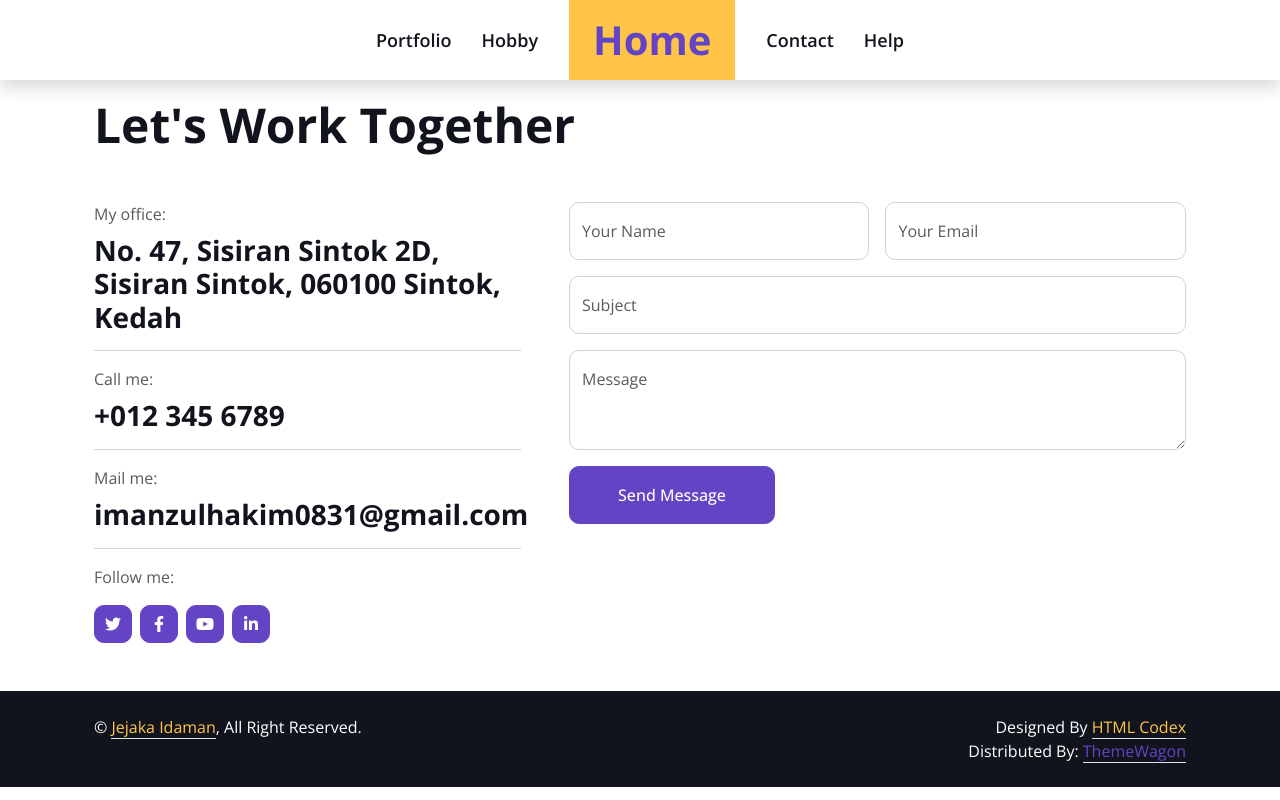
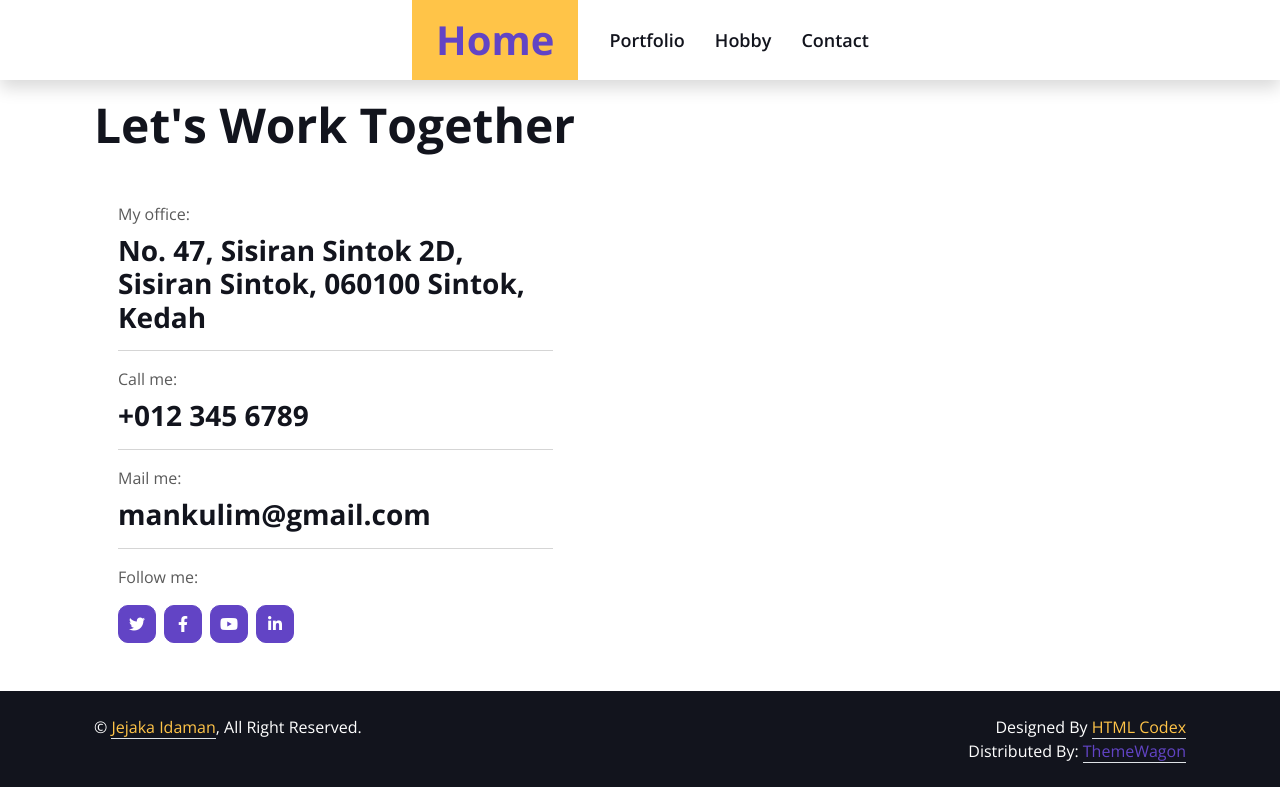
Before and after one commit to ImanZulhakim/SynRG, a Flask app: page /contact in a window 1280 px wide. Run offline with Flask 3, Linux system fonts and the light colour scheme; some libraries are stand-ins or nearby versions.

Commit message:
adjusting contact and removing help

```diff
--- a/app.py
+++ b/app.py
@@ -1,5 +1,4 @@
 from flask import Flask, render_template, request, redirect
-
 # from flask_ngrok import run_with_ngrok
 
 app = Flask(__name__)
--- a/templates/base.html
+++ b/templates/base.html
@@ -55,15 +55,15 @@
 <!--    -->
     <div class="collapse navbar-collapse justify-content-between py-4 py-lg-0" id="navbarCollapse">
         <div class="navbar-nav ms-auto py-0">
-            <a href="/portfolio" class="nav-item nav-link">Portfolio</a>
-            <a href="/hobby" class="nav-item nav-link">Hobby</a>
+
         </div>
         <a href="/main" class="navbar-brand bg-secondary py-3 px-4 mx-3 d-none d-lg-block">
             <h1 class="text-primary fw-bold m-0">Home</h1>
         </a>
         <div class="navbar-nav me-auto py-0">
+            <a href="/portfolio" class="nav-item nav-link">Portfolio</a>
+            <a href="/hobby" class="nav-item nav-link">Hobby</a>
             <a href="/contact" class="nav-item nav-link">Contact</a>
-            <a href="/contact" class="nav-item nav-link">Help</a>
         </div>
     </div>
 </nav>
--- a/templates/contact.html
+++ b/templates/contact.html
@@ -8,11 +8,14 @@
             <div class="col-lg-6">
                 <h1 class="display-5 mb-0">Let's Work Together</h1>
             </div>
-{#                <div class="col-lg-6 text-lg-end">#}
-{#                    <a class="btn btn-primary py-3 px-5" href="">Say Hello</a>#}
-{#                </div>#}
+            {#
+            <div class="col-lg-6 text-lg-end">#}
+                {# <a class="btn btn-primary py-3 px-5" href="">Say Hello</a>#}
+                {#
             </div>
-            <div class="row g-5">
+            #}
+        </div>
+        <div class="container">
             <div class="col-lg-5 col-md-6 wow fadeInUp" data-wow-delay="0.1s">
                 <p class="mb-2">My office:</p>
                 <h3 class="fw-bold">No. 47, Sisiran Sintok 2D, Sisiran Sintok, 060100 Sintok, Kedah</h3>
@@ -21,7 +24,7 @@
                 <h3 class="fw-bold">+012 345 6789</h3>
                 <hr class="w-100">
                 <p class="mb-2">Mail me:</p>
-                    <h3 class="fw-bold">imanzulhakim0831@gmail.com</h3>
+                <h3 class="fw-bold">mankulim@gmail.com</h3>
                 <hr class="w-100">
                 <p class="mb-2">Follow me:</p>
                 <div class="d-flex pt-2">
@@ -31,39 +34,7 @@
                     <a class="btn btn-square btn-primary me-2" href=""><i class="fab fa-linkedin-in"></i></a>
                 </div>
             </div>
-                <div class="col-lg-7 col-md-6 wow fadeInUp" data-wow-delay="0.5s">
-                    <form>
-                        <div class="row g-3">
-                            <div class="col-md-6">
-                                <div class="form-floating">
-                                    <input type="text" class="form-control" id="name" placeholder="Your Name">
-                                    <label for="name">Your Name</label>
-                                </div>
-                            </div>
-                            <div class="col-md-6">
-                                <div class="form-floating">
-                                    <input type="email" class="form-control" id="email" placeholder="Your Email">
-                                    <label for="email">Your Email</label>
-                                </div>
-                            </div>
-                            <div class="col-12">
-                                <div class="form-floating">
-                                    <input type="text" class="form-control" id="subject" placeholder="Subject">
-                                    <label for="subject">Subject</label>
-                                </div>
-                            </div>
-                            <div class="col-12">
-                                <div class="form-floating">
-                                    <textarea class="form-control" placeholder="Leave a message here" id="message" style="height: 100px"></textarea>
-                                    <label for="message">Message</label>
-                                </div>
-                            </div>
-                            <div class="col-12">
-                                <button class="btn btn-primary py-3 px-5" type="submit">Send Message</button>
-                            </div>
-                        </div>
-                    </form>
-                </div>
+
         </div>
     </div>
 </div>
```
Also changed, not shown: templates/help.html (deleted, +0 -23 lines). Lines whose indentation alone changed are shown as unchanged.
